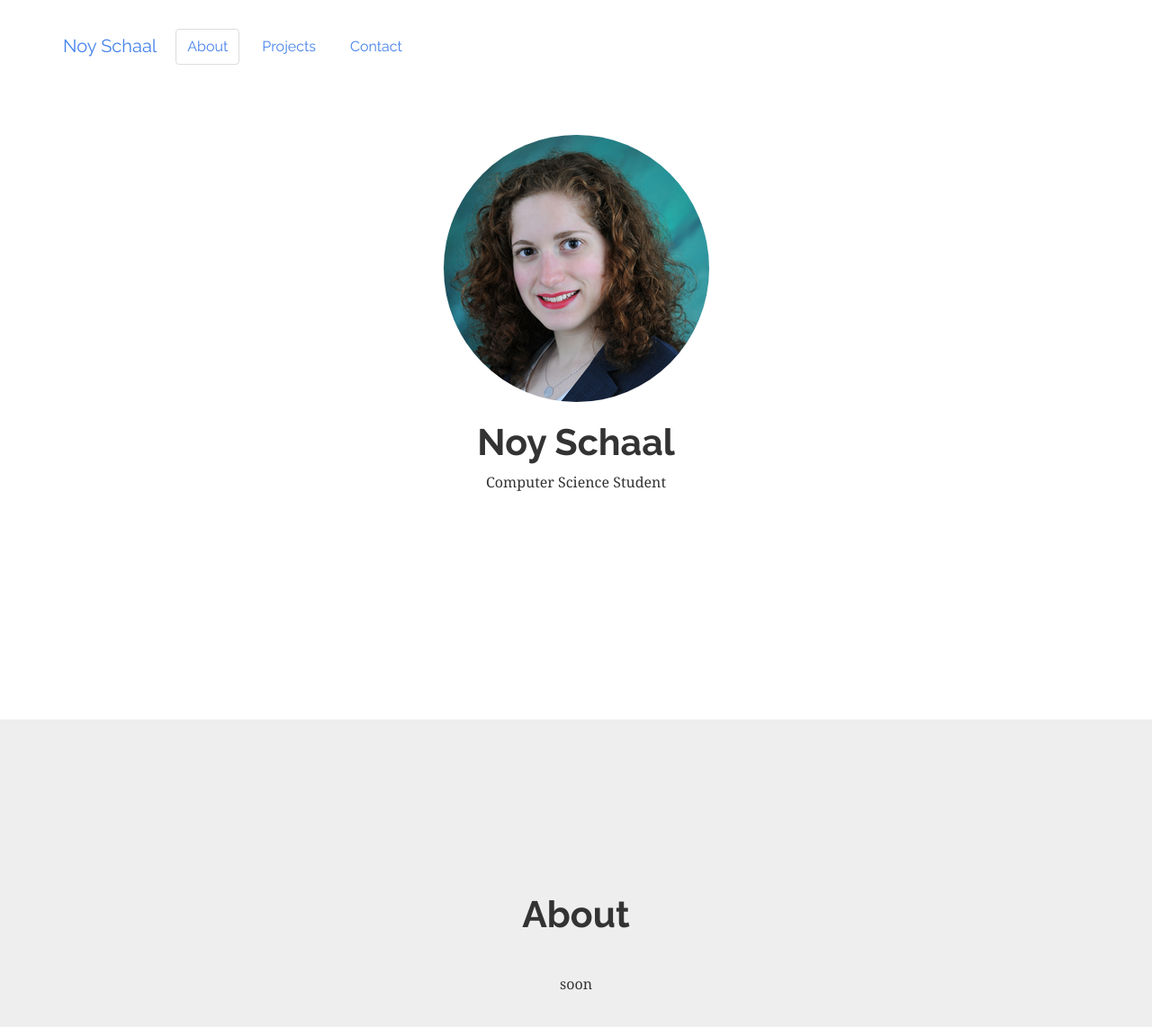
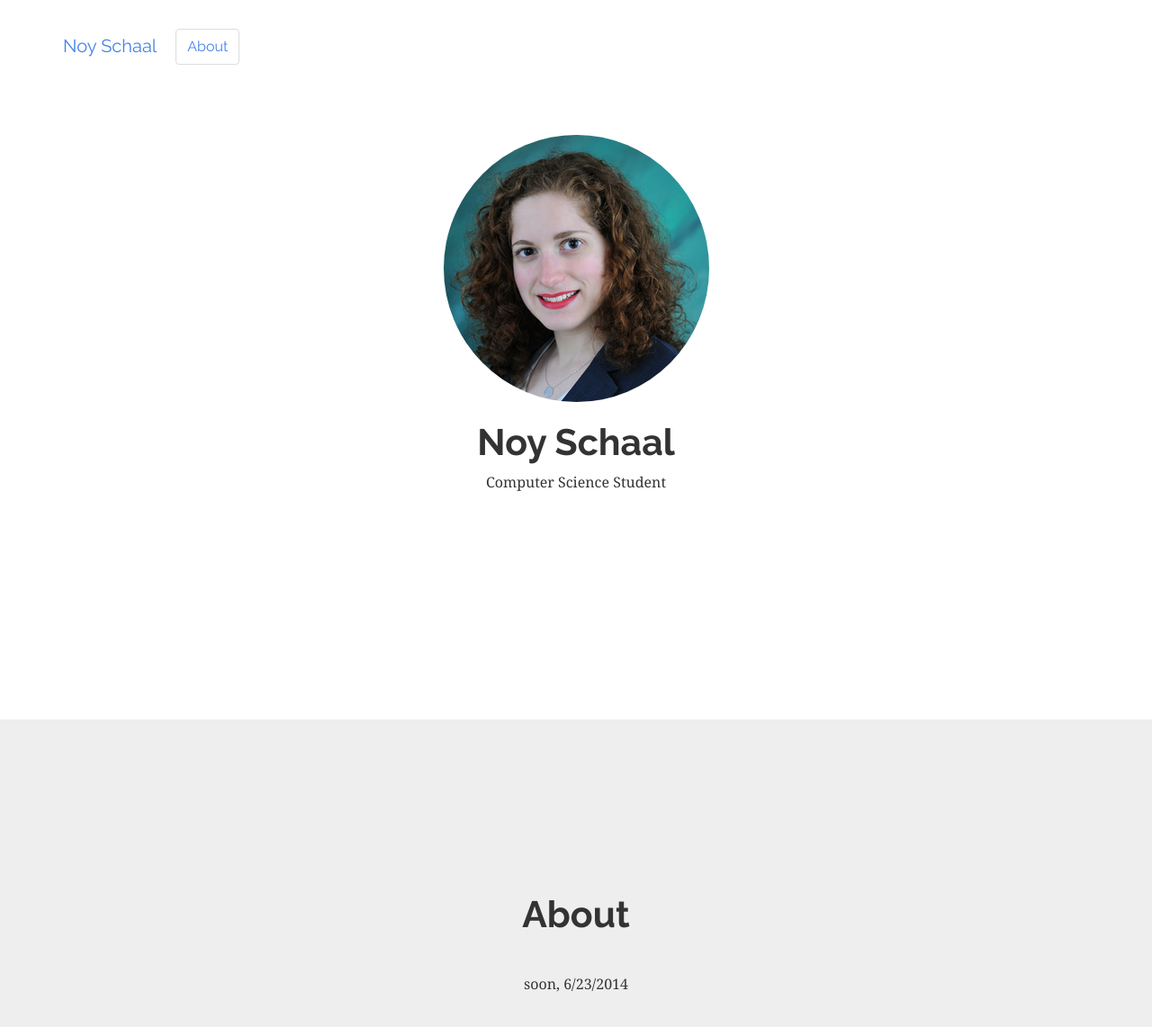
Before and after one commit to noyschaal/noyschaal.github.io, a plain HTML site: page index.html in a window 1280 px wide. Shown: the top 1142 px of the page at 90% size. Drawn offline with Linux system fonts and the light colour scheme.

Commit message:
sections

```diff
--- a/index.html
+++ b/index.html
@@ -42,12 +42,6 @@
                     <li class="page-scroll">
                         <a href="#about">About</a>
                     </li>
-                    <li class="page-scroll">
-                        <a href="#services">Projects</a>
-                    </li>
-                    <li class="page-scroll">
-                        <a href="#contact">Contact</a>
-                    </li>
                 </ul>
             </div>
             <!-- /.navbar-collapse -->
@@ -74,7 +68,7 @@
                     <h1>About</h1>
                 </div>
 				<div class="col-lg-12">
-					<p>soon</p>
+					<p>soon, 6/23/2014</p>
                 </div>
             </div>
         </div>
```
